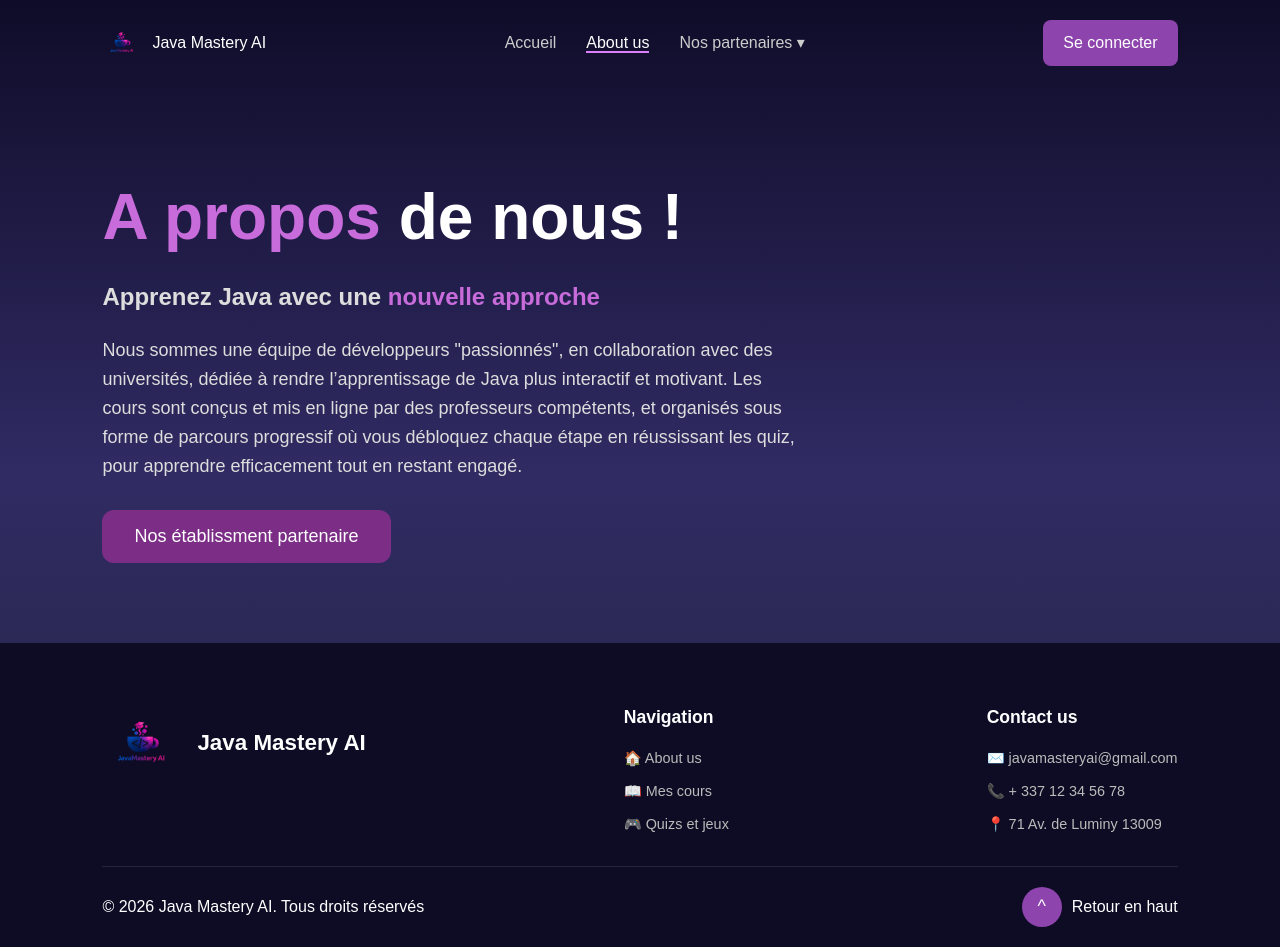
After one commit to yedohnahane-cloud/Projet_Informatique_l2, a Python web app: template templates/aboutUs.html in a window 1280 px wide. The commit adds this page. Run offline with Jinja, Linux system fonts and the light colour scheme; the template is opened without the code that fills it, so the values that code supplies are empty.

Commit message:
modification du css et du html de aboutUS

```diff
--- /dev/null
+++ b/static/css/aboutUs.css
@@ -0,0 +1,201 @@
+:root {
+    --bg-dark: #0f0c29;
+    --purple-main: #8e44ad;
+    --purple-light: #d980fa;
+    --text-white: #ffffff;
+}
+
+/* RESET */
+* {
+    margin: 0;
+    padding: 0;
+    box-sizing: border-box;
+}
+
+body {
+    font-family: 'Poppins', sans-serif;
+    background: linear-gradient(to bottom, #0f0c29, #302b63, #24243e);
+    color: var(--text-white);
+    line-height: 1.6;
+}
+
+/* ================= NAVBAR ================= */
+.navbar {
+    display: flex;
+    justify-content: space-between;
+    align-items: center;
+    padding: 20px 8%;
+}
+
+.logo {
+    display: flex;
+    align-items: center;
+    gap: 10px;
+}
+
+.logo img {
+    width: 40px;
+}
+
+.nav-links {
+    display: flex;
+    list-style: none;
+    gap: 30px;
+}
+
+.nav-links a {
+    text-decoration: none;
+    color: #ccc;
+    transition: 0.3s;
+}
+
+.nav-links a.active,
+.nav-links a:hover {
+    color: white;
+    border-bottom: 2px solid var(--purple-light);
+}
+
+.btn-connect {
+    background: var(--purple-main);
+    color: white;
+    padding: 10px 20px;
+    border-radius: 8px;
+    text-decoration: none;
+}
+
+/* ================= SECTION ================= */
+body > div {
+    padding: 80px 8%;
+    max-width: 1200px;
+}
+
+/* TITRES */
+h1 {
+    font-size: 64px;
+    margin-bottom: 10px;
+}
+
+h3 {
+    font-size: 24px;
+    margin-bottom: 20px;
+    color: #ddd;
+}
+
+.texteColor {
+    color: #c86cdb;
+}
+
+/* TEXTE */
+#charabia {
+    font-size: 18px;
+    max-width: 700px;
+    margin-bottom: 30px;
+    color: #ddd;
+}
+
+/* BOUTON */
+.button {
+    padding: 16px 32px;
+    background-color: #7C2E87;
+    font-size: 18px;
+    color: white;
+    cursor: pointer;
+    border: none;
+    border-radius: 12px;
+    transition: 0.3s;
+}
+
+.button:hover {
+    transform: scale(1.05);
+}
+
+/* ================= FOOTER ================= */
+footer {
+    background-color: #0d0c24;
+    padding: 60px 8% 20px;
+}
+
+/* CONTAINER */
+.footer-container {
+    display: flex;
+    justify-content: space-between;
+    align-items: flex-start;
+    gap: 40px;
+    flex-wrap: wrap;
+}
+
+/* LOGO */
+.footer-logo {
+    display: flex;
+    align-items: center;
+    gap: 15px;
+}
+
+.footer-logo img {
+    width: 80px;
+}
+
+.brand-name {
+    font-size: 1.4rem;
+    font-weight: bold;
+}
+
+/* TITRES */
+.footer-heading {
+    margin-bottom: 15px;
+    font-size: 1.1rem;
+}
+
+/* LISTES */
+.footer-links,
+.footer-contact-info {
+    list-style: none;
+}
+
+.footer-links li,
+.footer-contact-info li {
+    margin-bottom: 10px;
+    color: #bbb;
+    font-size: 0.9rem;
+}
+
+.footer-links a {
+    text-decoration: none;
+    color: #bbb;
+}
+
+/* BAS FOOTER */
+.footer-divider {
+    border: none;
+    border-top: 1px solid rgba(255,255,255,0.1);
+    margin: 20px 0;
+}
+
+.footer-bottom {
+    display: flex;
+    justify-content: space-between;
+    align-items: center;
+}
+
+/* BOUTON RETOUR HAUT */
+.back-to-top-container {
+    display: flex;
+    align-items: center;
+    gap: 10px;
+    text-decoration: none;
+    color: white;
+}
+
+.back-to-top-circle {
+    width: 40px;
+    height: 40px;
+    border-radius: 50%;
+    background-color: var(--purple-main);
+    display: flex;
+    align-items: center;
+    justify-content: center;
+}
+
+.arrow-up {
+    font-size: 18px;
+}
--- /dev/null
+++ b/templates/aboutUs.html
@@ -0,0 +1,75 @@
+<head>
+    <meta charset="UTF-8">
+    <meta name="viewport" content="width=device-width, initial-scale=1.0">
+    <title>EditProfile</title>
+    <link rel="stylesheet" href="aboutUs.css"/>
+</head>
+<header>
+        <nav class="navbar">
+            <div class="logo">
+                <img src="/static/images/logo.png" alt="Java Mastery AI">
+                <span>Java Mastery AI</span>
+            </div>
+            <ul class="nav-links">
+                <li><a href="">Accueil</a></li>
+                <li><a href="#" class="active">About us</a></li>
+                <li><a href="#">Nos partenaires ▾</a></li>
+            </ul>
+            <a href="login.html" class="btn-connect">Se connecter</a>
+        </nav>
+    </header>
+<body>
+    <div>
+        <h1><span class = "texteColor">A propos</span> de nous !</h1>
+        <h3>Apprenez Java avec une <span class = "texteColor">nouvelle approche</span></h3>
+        <div id = "charabia">
+            <p>
+            Nous sommes une équipe de développeurs "passionnés", en collaboration avec des universités, dédiée à rendre l’apprentissage de Java plus interactif et motivant.
+            Les cours sont conçus et mis en ligne par des professeurs compétents, et organisés sous forme de parcours progressif où vous débloquez chaque étape en réussissant
+            les quiz, pour apprendre efficacement tout en restant engagé.
+            </p>
+        </div>
+        <button type = "button" class = "button">Nos établissment partenaire</button>
+    </div>
+    <footer>
+    <div class="footer-container">
+
+        <div class="footer-brand-section">
+            <div class="footer-logo">
+                <img src="/static/images/logo.png" alt="Java Mastery AI Logo">
+                <span class="brand-name">Java Mastery AI</span>
+            </div>
+        </div> <div class="footer-nav-section">
+            <h5 class="footer-heading">Navigation</h5>
+            <ul class="footer-links">
+                <li><a href="#"><span class="nav-icon">🏠</span> About us</a></li>
+                <li><a href="#"><span class="nav-icon">📖</span> Mes cours</a></li>
+                <li><a href="#"><span class="nav-icon">🎮</span> Quizs et jeux</a></li>
+            </ul>
+        </div>
+
+        <div class="footer-contact-section">
+            <h5 class="footer-heading">Contact us</h5>
+            <ul class="footer-contact-info">
+                <li><span class="contact-icon">✉️</span> javamasteryai@gmail.com</li>
+                <li><span class="contact-icon">📞</span> + 337 12 34 56 78</li>
+                <li><span class="contact-icon">📍</span> 71 Av. de Luminy 13009</li>
+            </ul>
+        </div>
+
+    </div>
+
+    <hr class="footer-divider">
+
+    <div class="footer-bottom">
+        <p class="copyright">&copy; 2026 Java Mastery AI. Tous droits réservés</p>
+
+        <a href="#top" class="back-to-top-container">
+            <div class="back-to-top-circle">
+                <span class="arrow-up">^</span>
+            </div>
+            <span class="back-to-top-text">Retour en haut</span>
+        </a>
+    </div>
+</footer>
+</body>
--- a/templates/acceuil.html
+++ b/templates/acceuil.html
@@ -17,7 +17,7 @@
             </div>
             <ul class="nav-links">
                 <li><a href="#" class="active">Accueil</a></li>
-                <li><a href="#">About us</a></li>
+                <li><a href="aboutUs.html">About us</a></li>
                 <li><a href="#">Nos partenaires ▾</a></li>
             </ul>
             <a href="login.html" class="btn-connect">Se connecter</a>
```
Also changed, not shown: aboutUs.css (deleted, +0 -44 lines), aboutUs.html (deleted, +0 -22 lines).
